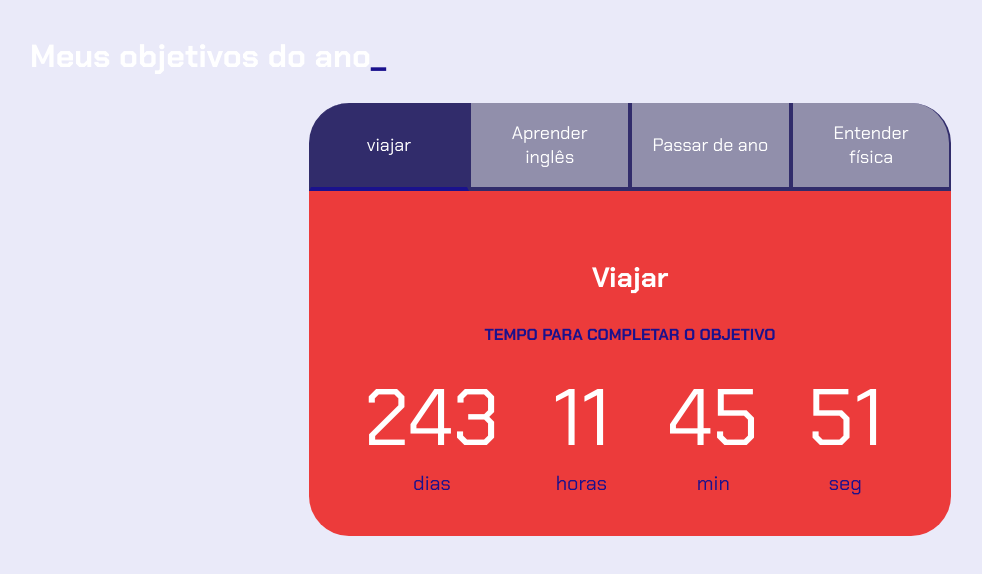
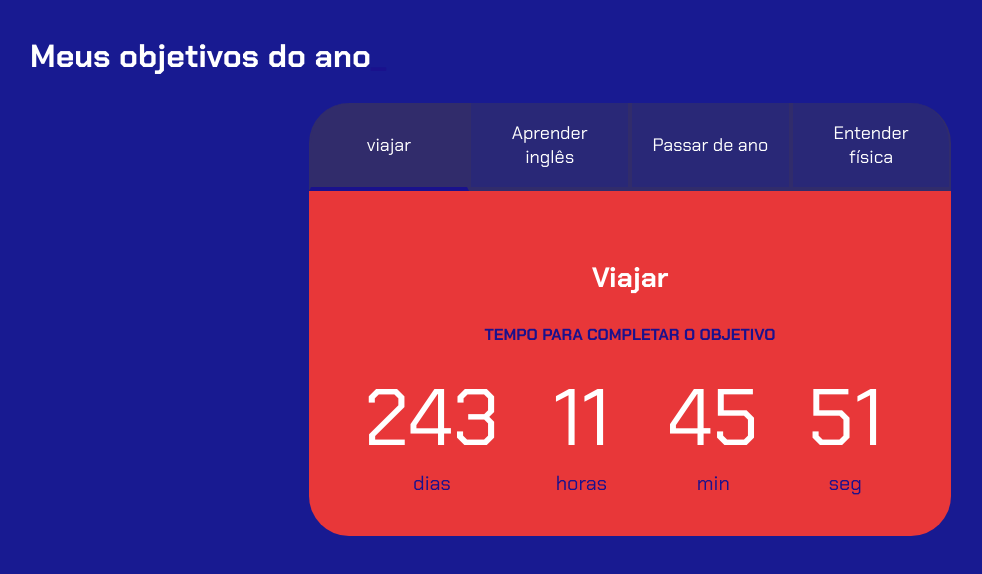
Before and after one commit to estevao123456/estevao, a plain HTML site: page index.html in a window 1280 px wide. Shown: the whole page, without its empty margins (10-992 px from the left). Drawn offline with Linux system fonts and the light colour scheme.

Commit message:
25/05/2025

```diff
--- a/style.css
+++ b/style.css
@@ -1,7 +1,7 @@
 @import url('https://fonts.googleapis.com/css2?family=Chakra+Petch:wght@400;700&display=swap');
 
 :root {
-    --cor-de-fundo: #2225c718;
+    --cor-de-fundo: #040688ea;
     --verde: #1a118d;
     --branco: #FFFFFF;
     --botao-ativo: #312c6b;
```
